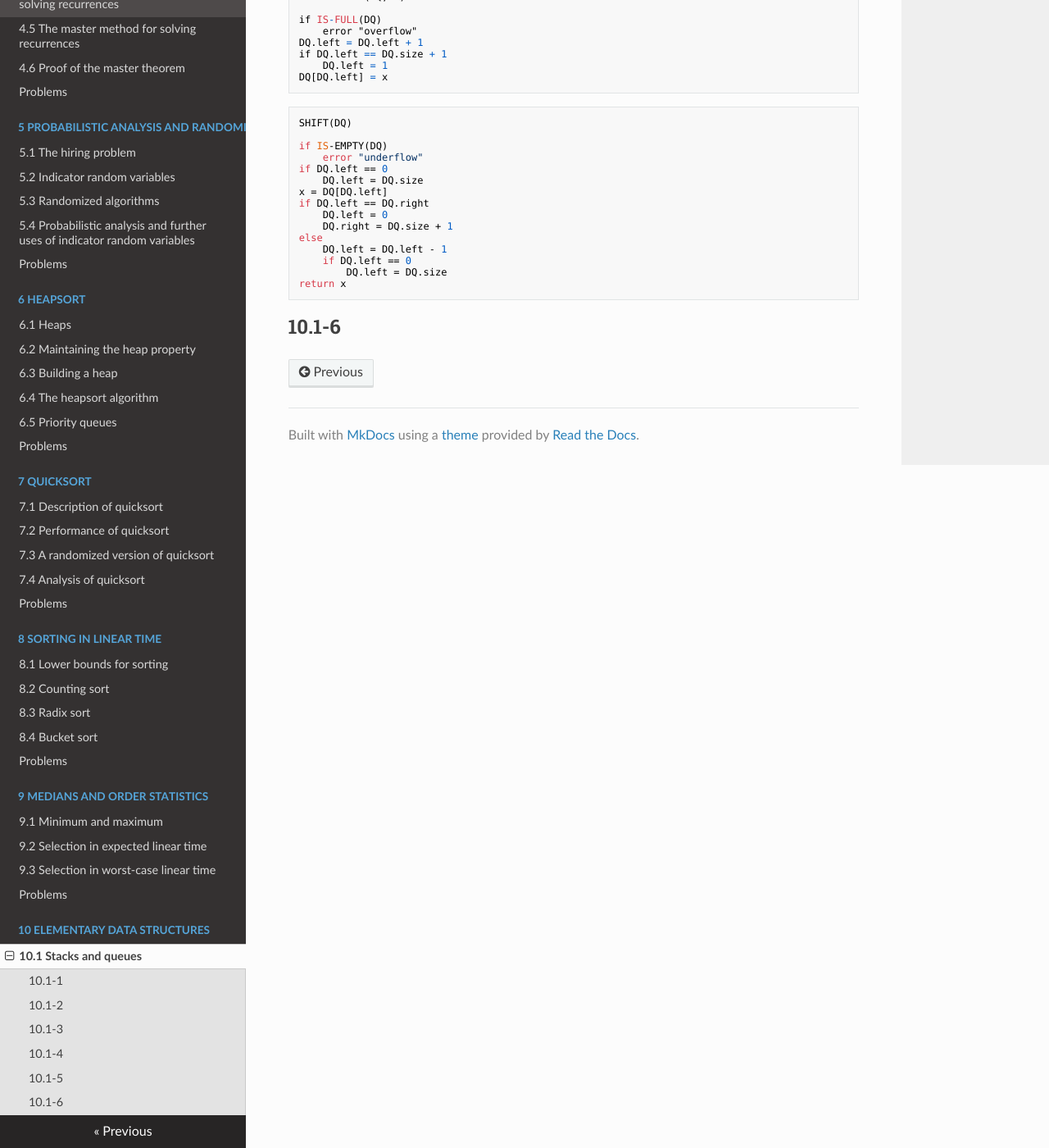
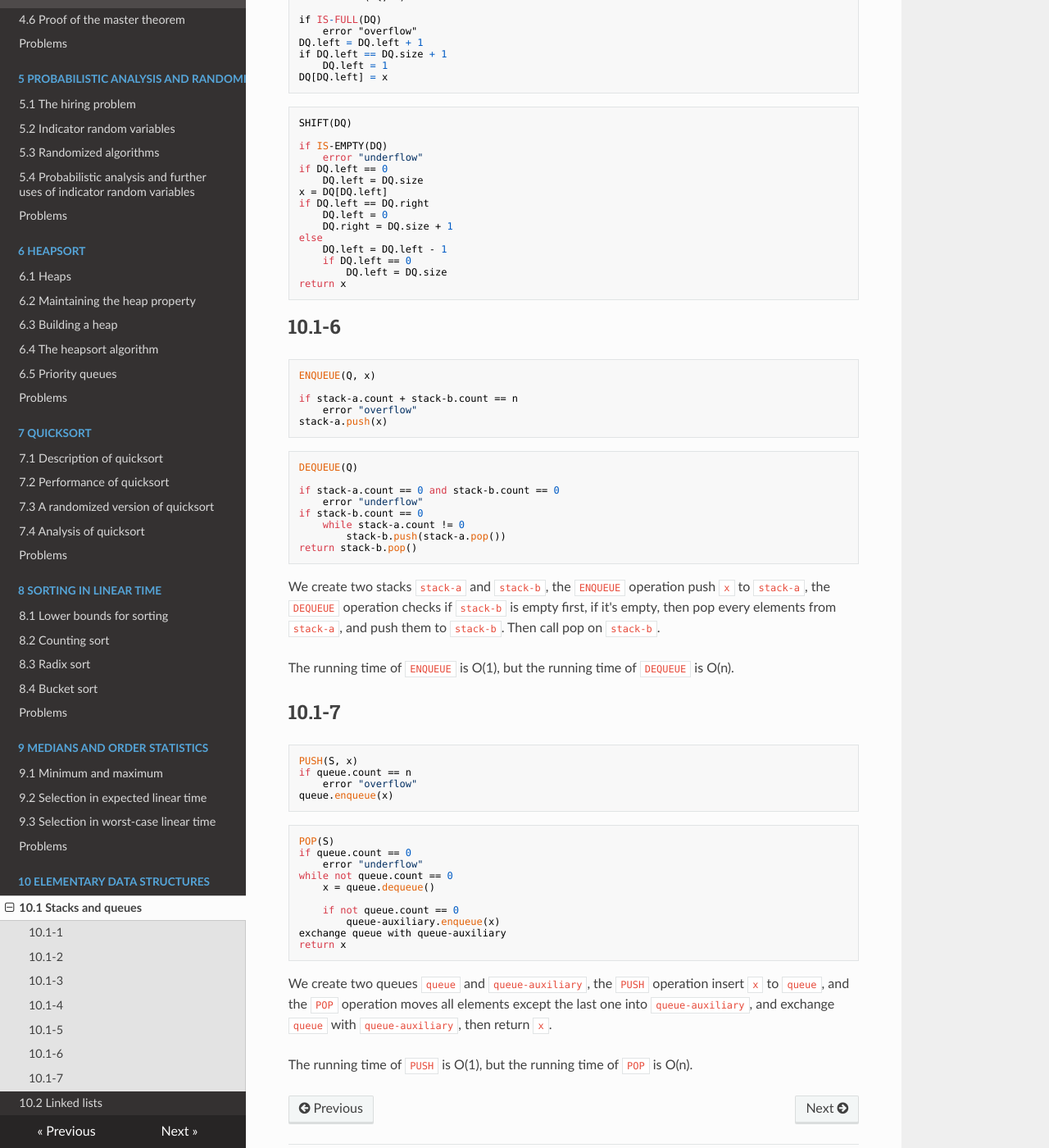
Before and after one commit to Frederick-S/Introduction-to-Algorithms-Notes, an MkDocs documentation site: the page built from docs/10-Elementary-Data-Structures/10.1-Stacks-and-queues.md, in a window 1280 px wide and 1400 px high, scrolled down 2102 px. Shown: the whole window at 82% size. Built offline with MkDocs 1.6.1, drawn with Linux system fonts in a browser that asks for light colours; nearby versions of some CDN libraries; old or Windows-style settings are respelled for this version of MkDocs; some of the changed text lies outside the part shown.

Commit message:
Complete 10.1

````diff
--- a/docs/10-Elementary-Data-Structures/10.1-Stacks-and-queues.md
+++ b/docs/10-Elementary-Data-Structures/10.1-Stacks-and-queues.md
@@ -110,3 +110,50 @@ return x
 ```
 
 ## 10.1-6
+```
+ENQUEUE(Q, x)
+
+if stack-a.count + stack-b.count == n
+    error "overflow"
+stack-a.push(x)
+```
+
+```
+DEQUEUE(Q)
+
+if stack-a.count == 0 and stack-b.count == 0
+    error "underflow"
+if stack-b.count == 0
+    while stack-a.count != 0
+        stack-b.push(stack-a.pop())
+return stack-b.pop()
+```
+
+We create two stacks `stack-a` and `stack-b`, the `ENQUEUE` operation push `x` to `stack-a`, the `DEQUEUE` operation checks if `stack-b` is empty first, if it's empty, then pop every elements from `stack-a`, and push them to `stack-b`. Then call pop on `stack-b`.
+
+The running time of `ENQUEUE` is O(1), but the running time of `DEQUEUE` is O(n).
+
+## 10.1-7
+```
+PUSH(S, x)
+if queue.count == n
+    error "overflow"
+queue.enqueue(x)
+```
+
+```
+POP(S)
+if queue.count == 0
+    error "underflow"
+while not queue.count == 0
+    x = queue.dequeue()
+
+    if not queue.count == 0
+        queue-auxiliary.enqueue(x)
+exchange queue with queue-auxiliary
+return x
+```
+
+We create two queues `queue` and `queue-auxiliary`, the `PUSH` operation insert `x` to `queue`, and the `POP` operation moves all elements except the last one into `queue-auxiliary`, and exchange `queue` with `queue-auxiliary`, then return `x`.
+
+The running time of `PUSH` is O(1), but the running time of `POP` is O(n).
--- a/mkdocs.yml
+++ b/mkdocs.yml
@@ -52,3 +52,4 @@ pages:
     - 'Problems': '9-Medians-and-Order-Statistics/Problems.md'
 - '10 Elementary Data Structures':
     - '10.1 Stacks and queues': '10-Elementary-Data-Structures/10.1-Stacks-and-queues.md'
+    - '10.2 Linked lists': '10-Elementary-Data-Structures/10.2-Linked-lists.md'
````
Also changed, not shown: docs/10-Elementary-Data-Structures/10.2-Linked-lists.md (added, +2 -0 lines).
